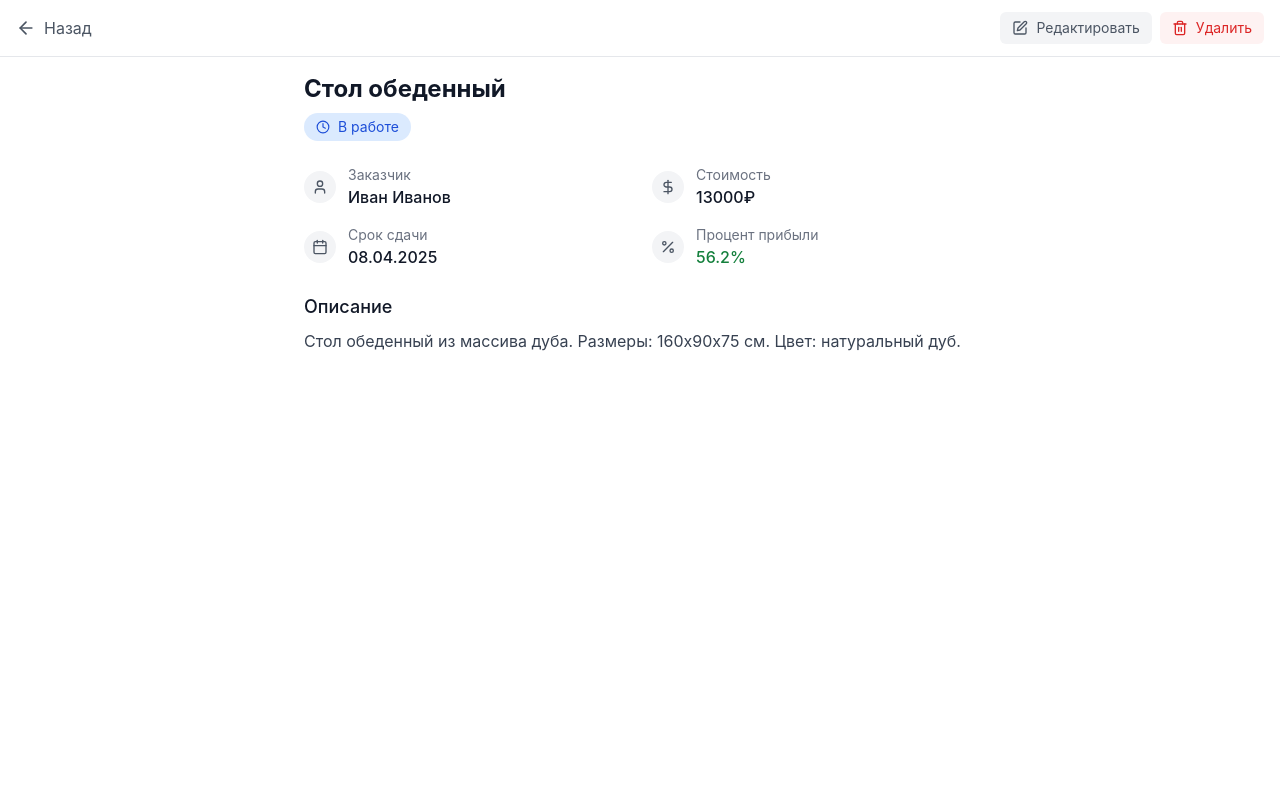
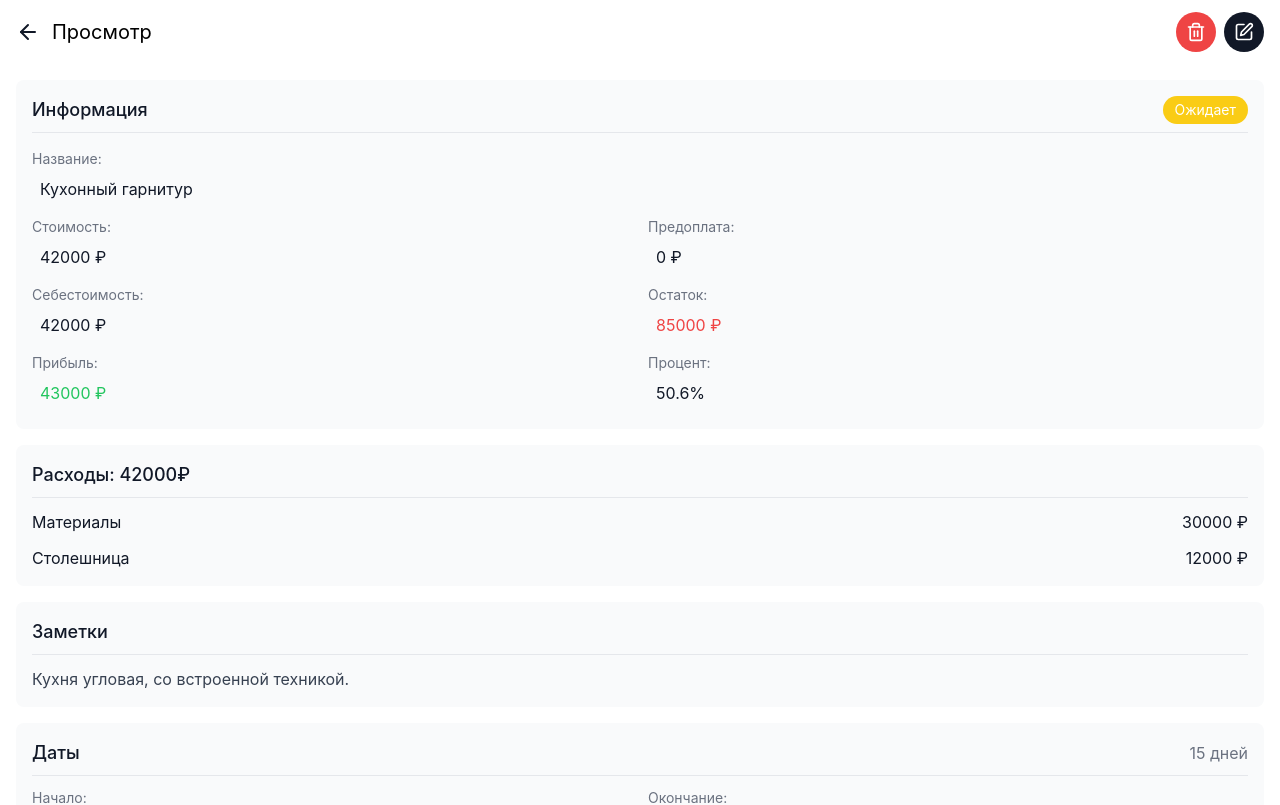
Before and after one commit to 1x5/pr-lite, a React (Create React App) app: page /order/1 in a window 1280 px wide. Shown: the top 805 px of the page. Built offline with nearby package versions, Linux system fonts and the light colour scheme.

Commit message:
feat: update order page layout and functionality

```diff
--- a/src/pages/OrderPage.jsx
+++ b/src/pages/OrderPage.jsx
@@ -1,237 +1,433 @@
 import React, { useState } from 'react';
 import { useParams, useNavigate } from 'react-router-dom';
-import { ArrowLeft, Edit, Trash2, Check, X, Clock, Calendar, DollarSign, Percent, User } from 'lucide-react';
+import { ArrowLeft, Trash2, Plus, Link as LinkIcon, Camera, Save, X, Edit } from 'lucide-react';
 
 const OrderPage = () => {
   const { id } = useParams();
   const navigate = useNavigate();
   const [isEditing, setIsEditing] = useState(false);
+  const [showStatusDropdown, setShowStatusDropdown] = useState(false);
   const [order, setOrder] = useState({
     id: parseInt(id),
-    name: 'Стол обеденный',
-    customer: 'Иван Иванов',
-    endDate: '2025-04-08',
-    price: 13000,
-    profitPercent: 56.2,
-    status: 'active',
-    description: 'Стол обеденный из массива дуба. Размеры: 160x90x75 см. Цвет: натуральный дуб.'
+    name: 'Кухонный гарнитур',
+    phone: '',
+    messenger: 'WhatsApp',
+    startDate: '2025-04-10',
+    endDate: '2025-04-25',
+    price: 85000,
+    prepayment: 0,
+    cost: 42000,
+    expenses: [
+      { id: 1, name: 'Материалы', amount: 30000, link: '' },
+      { id: 2, name: 'Столешница', amount: 12000, link: '' }
+    ],
+    profit: 43000,
+    profitPercent: 50.6,
+    status: 'pending',
+    notes: 'Кухня угловая, со встроенной техникой.',
+    photos: []
   });
+  const [animatingExpenseId, setAnimatingExpenseId] = useState(null);
+
+  const statusOptions = {
+    pending: { text: 'Ожидает', class: 'bg-yellow-400' },
+    inProgress: { text: 'В работе', class: 'bg-blue-500' },
+    completed: { text: 'Выполнен', class: 'bg-green-500' }
+  };
+
+  const handleStatusChange = (status) => {
+    setOrder(prev => ({ ...prev, status }));
+    setShowStatusDropdown(false);
+  };
+
+  const handleMessengerClick = () => {
+    if (!order.phone || !order.messenger) return;
+
+    const phone = order.phone.replace(/\D/g, '');
+    let url = '';
+
+    if (order.messenger === 'WhatsApp') {
+      url = `https://wa.me/${phone}`;
+    } else if (order.messenger === 'Telegram') {
+      url = `https://t.me/+${phone}`;
+    }
+
+    if (url) {
+      window.open(url, '_blank');
+    }
+  };
+
+  const handleLinkPaste = async (expenseId) => {
+    try {
+      const clipboardText = await navigator.clipboard.readText();
+      setAnimatingExpenseId(expenseId);
+      setOrder(prev => ({
+        ...prev,
+        expenses: prev.expenses.map(exp =>
+          exp.id === expenseId ? { ...exp, link: clipboardText } : exp
+        )
+      }));
+      setTimeout(() => setAnimatingExpenseId(null), 500);
+    } catch (err) {
+      console.error('Failed to read clipboard:', err);
+    }
+  };
 
   const handleSave = () => {
+    // Здесь будет логика сохранения
     setIsEditing(false);
-    // Здесь будет логика сохранения изменений
+  };
+
+  const handleCancel = () => {
+    setIsEditing(false);
+  };
+
+  const handleEdit = () => {
+    setIsEditing(true);
   };
 
   const handleDelete = () => {
     if (window.confirm('Вы уверены, что хотите удалить этот заказ?')) {
       navigate('/');
-      // Здесь будет логика удаления заказа
     }
   };
 
-  const getStatusColor = (status) => {
-    switch (status) {
-      case 'active':
-        return 'bg-blue-100 text-blue-700';
-      case 'pending':
-        return 'bg-yellow-100 text-yellow-700';
-      case 'completed':
-        return 'bg-green-100 text-green-700';
-      default:
-        return 'bg-gray-100 text-gray-700';
-    }
+  const addExpense = () => {
+    setOrder(prev => ({
+      ...prev,
+      expenses: [...prev.expenses, { id: Date.now(), name: '', amount: 0, link: '' }]
+    }));
   };
 
-  const formatDate = (dateString) => {
-    if (!dateString) return '';
-
-    const date = new Date(dateString);
-    const day = date.getDate().toString().padStart(2, '0');
-    const month = (date.getMonth() + 1).toString().padStart(2, '0');
-    const year = date.getFullYear();
-
-    return `${day}.${month}.${year}`;
+  const updateExpense = (id, field, value) => {
+    setOrder(prev => ({
+      ...prev,
+      expenses: prev.expenses.map(exp =>
+        exp.id === id ? { ...exp, [field]: value } : exp
+      )
+    }));
   };
 
+  const removeExpense = (id) => {
+    setOrder(prev => ({
+      ...prev,
+      expenses: prev.expenses.filter(exp => exp.id !== id)
+    }));
+  };
+
+  const calculateDaysLeft = () => {
+    const start = new Date(order.startDate);
+    const end = new Date(order.endDate);
+    const diffTime = Math.abs(end - start);
+    return Math.ceil(diffTime / (1000 * 60 * 60 * 24));
+  };
+
+  const totalExpenses = order.expenses.reduce((sum, exp) => sum + exp.amount, 0);
+  const remaining = order.price - order.prepayment;
+  const profit = order.profit;
+  const profitPercentage = order.profitPercent;
+
   return (
-    <div className="flex flex-col h-screen bg-white">
+    <div className="flex flex-col min-h-screen bg-white">
       {/* Шапка */}
-      <div className="px-4 py-3 border-b">
-        <div className="flex items-center justify-between">
+      <div className="px-2 sm:px-4 py-3 bg-white flex items-center justify-between">
+        <div className="flex items-center gap-3">
           <button
             onClick={() => navigate('/')}
-            className="flex items-center gap-2 text-gray-600 hover:text-gray-900"
+            className="text-gray-900"
           >
-            <ArrowLeft size={20} />
-            <span>Назад</span>
+            <ArrowLeft size={24} />
           </button>
-          <div className="flex items-center gap-2">
-            <button
-              onClick={() => setIsEditing(true)}
-              className="flex items-center gap-2 px-3 py-1.5 text-sm text-gray-600 bg-gray-100 rounded-md hover:bg-gray-200"
-            >
-              <Edit size={16} />
-              <span>Редактировать</span>
-            </button>
-            <button
-              onClick={handleDelete}
-              className="flex items-center gap-2 px-3 py-1.5 text-sm text-red-600 bg-red-50 rounded-md hover:bg-red-100"
-            >
-              <Trash2 size={16} />
-              <span>Удалить</span>
-            </button>
-          </div>
+          <span className="text-xl">{isEditing ? 'Редактирование' : 'Просмотр'}</span>
+        </div>
+        <div className="flex items-center gap-2">
+          {isEditing ? (
+            <>
+              <button
+                onClick={handleCancel}
+                className="w-10 h-10 flex items-center justify-center bg-red-500 rounded-full"
+              >
+                <X size={20} className="text-white" />
+              </button>
+              <button
+                onClick={handleSave}
+                className="w-10 h-10 flex items-center justify-center bg-green-500 rounded-full"
+              >
+                <Save size={20} className="text-white" />
+              </button>
+            </>
+          ) : (
+            <>
+              <button
+                onClick={handleDelete}
+                className="w-10 h-10 flex items-center justify-center bg-red-500 rounded-full"
+              >
+                <Trash2 size={20} className="text-white" />
+              </button>
+              <button
+                onClick={handleEdit}
+                className="w-10 h-10 flex items-center justify-center bg-gray-900 rounded-full"
+              >
+                <Edit size={20} className="text-white" />
+              </button>
+            </>
+          )}
         </div>
       </div>
 
       {/* Основной контент */}
-      <div className="flex-1 overflow-auto p-4">
-        <div className="max-w-2xl mx-auto">
-          <div className="mb-6">
-            <h1 className="text-2xl font-bold text-gray-900 mb-2">
+      <div className="flex-1 p-2 sm:p-4 space-y-4">
+        {/* Информация */}
+        <div className="bg-gray-50 rounded-lg p-3 sm:p-4 space-y-2 sm:space-y-4">
+          <div className="flex justify-between items-start pb-2 border-b">
+            <h2 className="text-lg font-medium text-gray-900">Информация</h2>
+            {isEditing ? (
+              <select
+                value={order.status}
+                onChange={(e) => handleStatusChange(e.target.value)}
+                className="px-3 py-1 text-white rounded-full text-sm appearance-none cursor-pointer"
+                style={{ backgroundColor: statusOptions[order.status]?.class.replace('bg-', '#').replace('yellow-400', 'eab308').replace('blue-500', '3b82f6').replace('green-500', '22c55e') }}
+              >
+                {Object.entries(statusOptions).map(([value, { text }]) => (
+                  <option key={value} value={value}>{text}</option>
+                ))}
+              </select>
+            ) : (
+              <div className={`px-3 py-1 text-white rounded-full text-sm ${statusOptions[order.status]?.class}`}>
+                {statusOptions[order.status]?.text}
+              </div>
+            )}
+          </div>
+
+          <div className="space-y-2">
+            <div>
+              <div className="text-gray-500 text-sm">Название:</div>
               {isEditing ? (
                 <input
                   type="text"
                   value={order.name}
-                  onChange={(e) => setOrder({...order, name: e.target.value})}
-                  className="w-full px-3 py-2 border rounded-md"
+                  onChange={(e) => setOrder(prev => ({ ...prev, name: e.target.value }))}
+                  className="w-full p-1.5 sm:p-2 mt-0.5 sm:mt-1 bg-white border rounded-md"
                 />
               ) : (
-                order.name
+                <div
+                  className={`text-gray-900 py-1 sm:p-2 ${order.phone && order.messenger ? 'cursor-pointer' : ''}`}
+                  onClick={handleMessengerClick}
+                >
+                  {order.name}
+                </div>
               )}
-            </h1>
-            <div className={`inline-flex items-center gap-2 px-3 py-1 rounded-full text-sm ${getStatusColor(order.status)}`}>
-              <Clock size={14} />
-              <span>
-                {order.status === 'active' && 'В работе'}
-                {order.status === 'pending' && 'Ожидает'}
-                {order.status === 'completed' && 'Завершен'}
-              </span>
             </div>
-          </div>
 
-          <div className="grid grid-cols-1 md:grid-cols-2 gap-6 mb-6">
-            <div className="space-y-4">
-              <div className="flex items-center gap-3">
-                <div className="w-8 h-8 flex items-center justify-center bg-gray-100 rounded-full">
-                  <User size={16} className="text-gray-600" />
+            {isEditing && (
+              <div className="grid grid-cols-2 gap-4">
+                <div>
+                  <div className="text-gray-500 text-sm">Телефон:</div>
+                  <input
+                    type="tel"
+                    value={order.phone}
+                    onChange={(e) => setOrder(prev => ({ ...prev, phone: e.target.value }))}
+                    placeholder="+7 (___) ___-__-__"
+                    className="w-full p-1.5 sm:p-2 bg-white border rounded-md"
+                  />
                 </div>
                 <div>
-                  <div className="text-sm text-gray-500">Заказчик</div>
-                  <div className="font-medium text-gray-900">
-                    {isEditing ? (
-                      <input
-                        type="text"
-                        value={order.customer}
-                        onChange={(e) => setOrder({...order, customer: e.target.value})}
-                        className="w-full px-3 py-2 border rounded-md"
-                      />
-                    ) : (
-                      order.customer
-                    )}
-                  </div>
+                  <div className="text-gray-500 text-sm">Мессенджер:</div>
+                  <select
+                    value={order.messenger}
+                    onChange={(e) => setOrder(prev => ({ ...prev, messenger: e.target.value }))}
+                    className="w-full p-1.5 sm:p-2 bg-white border rounded-md"
+                  >
+                    <option value="WhatsApp">WhatsApp</option>
+                    <option value="Telegram">Telegram</option>
+                  </select>
+                </div>
+              </div>
+            )}
+
+            <div className="grid grid-cols-2 gap-4">
+              <div className="space-y-2">
+                <div>
+                  <div className="text-gray-500 text-sm">Стоимость:</div>
+                  <div className="text-gray-900 py-1 sm:p-2">{order.cost} ₽</div>
+                </div>
+                <div>
+                  <div className="text-gray-500 text-sm">Себестоимость:</div>
+                  <div className="text-gray-900 py-1 sm:p-2">{totalExpenses} ₽</div>
+                </div>
+                <div>
+                  <div className="text-gray-500 text-sm">Прибыль:</div>
+                  <div className="text-green-500 py-1 sm:p-2">{profit} ₽</div>
                 </div>
               </div>
 
-              <div className="flex items-center gap-3">
-                <div className="w-8 h-8 flex items-center justify-center bg-gray-100 rounded-full">
-                  <Calendar size={16} className="text-gray-600" />
+              <div className="space-y-2">
+                <div>
+                  <div className="text-gray-500 text-sm">Предоплата:</div>
+                  <div className="text-gray-900 py-1 sm:p-2">{order.prepayment} ₽</div>
                 </div>
                 <div>
-                  <div className="text-sm text-gray-500">Срок сдачи</div>
-                  <div className="font-medium text-gray-900">
-                    {isEditing ? (
-                      <input
-                        type="date"
-                        value={order.endDate}
-                        onChange={(e) => setOrder({...order, endDate: e.target.value})}
-                        className="px-3 py-2 border rounded-md"
-                      />
-                    ) : (
-                      formatDate(order.endDate)
-                    )}
-                  </div>
-                </div>
-              </div>
-            </div>
-
-            <div className="space-y-4">
-              <div className="flex items-center gap-3">
-                <div className="w-8 h-8 flex items-center justify-center bg-gray-100 rounded-full">
-                  <DollarSign size={16} className="text-gray-600" />
+                  <div className="text-gray-500 text-sm">Остаток:</div>
+                  <div className="text-red-500 py-1 sm:p-2">{remaining} ₽</div>
                 </div>
                 <div>
-                  <div className="text-sm text-gray-500">Стоимость</div>
-                  <div className="font-medium text-gray-900">
-                    {isEditing ? (
-                      <input
-                        type="number"
-                        value={order.price}
-                        onChange={(e) => setOrder({...order, price: parseInt(e.target.value)})}
-                        className="w-full px-3 py-2 border rounded-md"
-                      />
-                    ) : (
-                      `${order.price}₽`
-                    )}
-                  </div>
-                </div>
-              </div>
-
-              <div className="flex items-center gap-3">
-                <div className="w-8 h-8 flex items-center justify-center bg-gray-100 rounded-full">
-                  <Percent size={16} className="text-gray-600" />
-                </div>
-                <div>
-                  <div className="text-sm text-gray-500">Процент прибыли</div>
-                  <div className={`font-medium ${
-                    order.profitPercent >= 50 ? 'text-green-700' : 'text-orange-700'
-                  }`}>
-                    {isEditing ? (
-                      <input
-                        type="number"
-                        value={order.profitPercent}
-                        onChange={(e) => setOrder({...order, profitPercent: parseFloat(e.target.value)})}
-                        className="w-full px-3 py-2 border rounded-md"
-                      />
-                    ) : (
-                      `${order.profitPercent}%`
-                    )}
-                  </div>
+                  <div className="text-gray-500 text-sm">Процент:</div>
+                  <div className="text-gray-900 py-1 sm:p-2">{profitPercentage}%</div>
                 </div>
               </div>
             </div>
           </div>
+        </div>
 
-          <div className="mb-6">
-            <h2 className="text-lg font-medium text-gray-900 mb-2">Описание</h2>
+        {/* Расходы */}
+        <div className="bg-gray-50 rounded-lg p-3 sm:p-4">
+          <div className="space-y-3">
+            <div className="flex justify-between items-center pb-2 border-b">
+              <h2 className="text-lg font-medium text-gray-900">Расходы: {totalExpenses}₽</h2>
+              {isEditing && (
+                <button
+                  onClick={addExpense}
+                  className="w-8 h-8 flex items-center justify-center bg-gray-900 rounded-full"
+                >
+                  <Plus size={20} className="text-white" />
+                </button>
+              )}
+            </div>
+            {order.expenses.map(expense => (
+              <div key={expense.id} className="flex items-center gap-2">
+                {isEditing ? (
+                  <>
+                    <input
+                      type="text"
+                      value={expense.name}
+                      onChange={(e) => updateExpense(expense.id, 'name', e.target.value)}
+                      className="flex-1 p-1.5 sm:p-2 bg-white border rounded-md"
+                      placeholder="Название"
+                    />
+                    <button
+                      className="p-2 hover:text-blue-600 transition-transform"
+                      onClick={() => handleLinkPaste(expense.id)}
+                    >
+                      <LinkIcon
+                        size={18}
+                        className={`text-gray-400 transition-all duration-500 ${
+                          animatingExpenseId === expense.id ? 'scale-125 text-green-500' : ''
+                        }`}
+                      />
+                    </button>
+                    <input
+                      type="number"
+                      value={expense.amount}
+                      onChange={(e) => updateExpense(expense.id, 'amount', Number(e.target.value))}
+                      className="w-16 p-1.5 sm:p-2 bg-white border rounded-md"
+                    />
+                    <button
+                      onClick={() => removeExpense(expense.id)}
+                      className="p-1 hover:text-red-700"
+                    >
+                      <Trash2 size={18} className="text-red-500" />
+                    </button>
+                  </>
+                ) : (
+                  <>
+                    <div className="flex-1 flex items-center gap-2">
+                      {expense.link ? (
+                        <a
+                          href={expense.link}
+                          target="_blank"
+                          rel="noopener noreferrer"
+                          className="text-gray-900 hover:underline cursor-pointer"
+                        >
+                          {expense.name}
+                        </a>
+                      ) : (
+                        <span className="text-gray-900">{expense.name}</span>
+                      )}
+                      {expense.link && (
+                        <LinkIcon size={16} className="text-gray-400" />
+                      )}
+                    </div>
+                    <span className="text-gray-900">{expense.amount} ₽</span>
+                  </>
+                )}
+              </div>
+            ))}
+          </div>
+        </div>
+
+        {/* Заметки */}
+        {(!isEditing && !order.notes) ? null : (
+          <div className="bg-gray-50 rounded-lg p-3 sm:p-4">
+            <div className="pb-2 border-b mb-3">
+              <h2 className="text-lg font-medium text-gray-900">Заметки</h2>
+            </div>
             {isEditing ? (
               <textarea
-                value={order.description}
-                onChange={(e) => setOrder({...order, description: e.target.value})}
-                className="w-full px-3 py-2 border rounded-md h-32"
+                value={order.notes}
+                onChange={(e) => setOrder(prev => ({ ...prev, notes: e.target.value }))}
+                className="w-full p-1.5 sm:p-2 bg-white border rounded-md min-h-[100px]"
+                placeholder="Введите заметки..."
               />
             ) : (
-              <p className="text-gray-700">{order.description}</p>
+              <p className="text-gray-700">{order.notes}</p>
             )}
           </div>
+        )}
 
-          {isEditing && (
-            <div className="flex justify-end gap-2">
-              <button
-                onClick={() => setIsEditing(false)}
-                className="flex items-center gap-2 px-4 py-2 text-sm text-gray-600 bg-gray-100 rounded-md hover:bg-gray-200"
-              >
-                <X size={16} />
-                <span>Отмена</span>
-              </button>
-              <button
-                onClick={handleSave}
-                className="flex items-center gap-2 px-4 py-2 text-sm text-white bg-purple-600 rounded-md hover:bg-purple-700"
-              >
-                <Check size={16} />
-                <span>Сохранить</span>
-              </button>
+        {/* Даты */}
+        <div className="bg-gray-50 rounded-lg p-3 sm:p-4">
+          <div className="space-y-3">
+            <div className="flex justify-between items-center pb-2 border-b">
+              <h2 className="text-lg font-medium text-gray-900">Даты</h2>
+              <span className="text-gray-500">{calculateDaysLeft()} дней</span>
             </div>
+            <div className="grid grid-cols-2 gap-2 sm:gap-4">
+              <div>
+                <div className="text-gray-500 text-sm">Начало:</div>
+                {isEditing ? (
+                  <input
+                    type="date"
+                    value={order.startDate}
+                    onChange={(e) => setOrder(prev => ({ ...prev, startDate: e.target.value }))}
+                    className="w-full p-1.5 sm:p-2 mt-0.5 sm:mt-1 bg-white border rounded-md"
+                  />
+                ) : (
+                  <div className="text-gray-900 py-1 sm:p-2">{order.startDate}</div>
+                )}
+              </div>
+              <div>
+                <div className="text-gray-500 text-sm">Окончание:</div>
+                {isEditing ? (
+                  <input
+                    type="date"
+                    value={order.endDate}
+                    onChange={(e) => setOrder(prev => ({ ...prev, endDate: e.target.value }))}
+                    className="w-full p-1.5 sm:p-2 mt-0.5 sm:mt-1 bg-white border rounded-md"
+                  />
+                ) : (
+                  <div className="text-gray-900 py-1 sm:p-2">{order.endDate}</div>
+                )}
+              </div>
+            </div>
+          </div>
+        </div>
+
+        {/* Фотографии */}
+        <div className="bg-gray-50 rounded-lg p-3 sm:p-4">
+          <div className="pb-2 border-b mb-3">
+            <h2 className="text-lg font-medium text-gray-900">Фотографии</h2>
+          </div>
+          {isEditing ? (
+            <button className="w-full p-4 border-2 border-dashed border-gray-300 rounded-lg flex flex-col items-center justify-center text-gray-500">
+              <Camera size={24} className="mb-2" />
+              <span>Загрузить фотографии</span>
+            </button>
+          ) : (
+            order.photos.length === 0 && (
+              <div className="text-center text-gray-500 mt-4">
+                Нет фотографий
+              </div>
+            )
           )}
         </div>
       </div>
```
